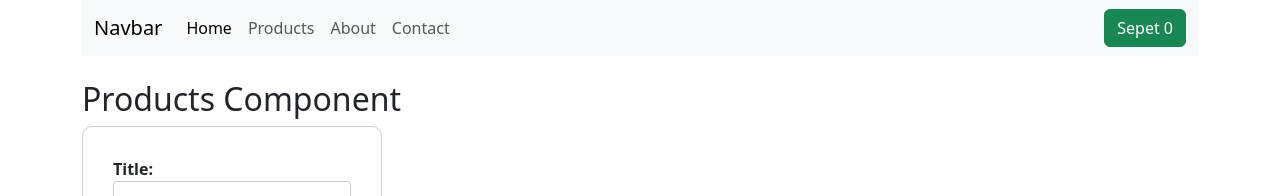
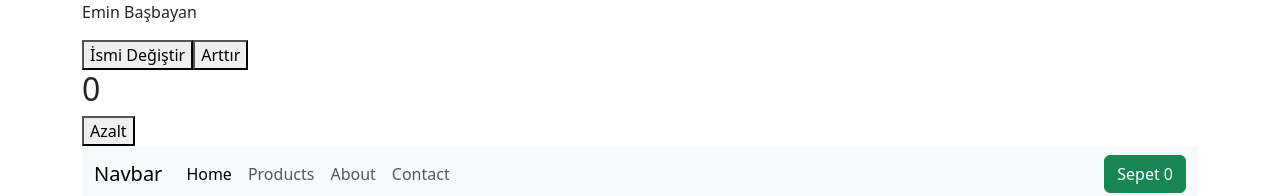
Before and after one commit to eminbasbayan/albaraka-temel-react2, a React (Vite) app: page / in a window 1280 px wide. Shown: the top 196 px of the page. Built offline with nearby package versions, Linux system fonts and the light colour scheme; no server answers.

Commit message:
component life-cycle, useEffect hook

```diff
--- a/src/App.jsx
+++ b/src/App.jsx
@@ -1,9 +1,11 @@
+import Counter from './components/Counter';
 import Header from './components/layout/Header';
 import Products from './components/products/Products';
 
 function App() {
   return (
     <div className="container position-relative ">
+      <Counter />
       <Header />
       <Products />
     </div>
--- a/src/components/Counter.jsx
+++ b/src/components/Counter.jsx
@@ -1,14 +1,40 @@
-import { useState } from 'react';
+import { useEffect, useState } from 'react';
 
 function Counter() {
   const [count, setCount] = useState(0);
+  const [fullName, setFullName] = useState('Emin Başbayan');
 
   function handleCount(parametre) {
     setCount(count + parametre);
   }
 
+  // console.log('re-render!');
+
+  // useEffect(() => {
+  //   console.log("component her render'da çalışır!");
+  // });
+
+  useEffect(() => {
+    console.log("component ilk render'da çalışır!");
+  }, []);
+
+  useEffect(() => {
+    console.log("component ilk ve dependecy array'e göre tekrar çalışır!");
+  }, [fullName, count]);
+
+
+  useEffect(()=>{
+
+    // clean-up function
+    return ()=>{
+
+    }
+  }, [])
+
   return (
     <div>
+      <p>{fullName}</p>
+      <button onClick={() => setFullName('Ahmet Demir')}>İsmi Değiştir</button>
       <button onClick={() => handleCount(+1)} className="">
         Arttır
       </button>
--- a/src/components/products/Products.jsx
+++ b/src/components/products/Products.jsx
@@ -1,4 +1,4 @@
-import { useReducer } from 'react';
+import { useEffect, useReducer } from 'react';
 
 import AddProductForm from './AddProductForm';
 import ProductCard from './ProductCard';
@@ -25,6 +25,10 @@ function Products() {
       console.log(error);
     }
   }
+
+  useEffect(() => {
+    fetchProducts();
+  }, []);
 
   return (
     <div className="products mt-4">
```
